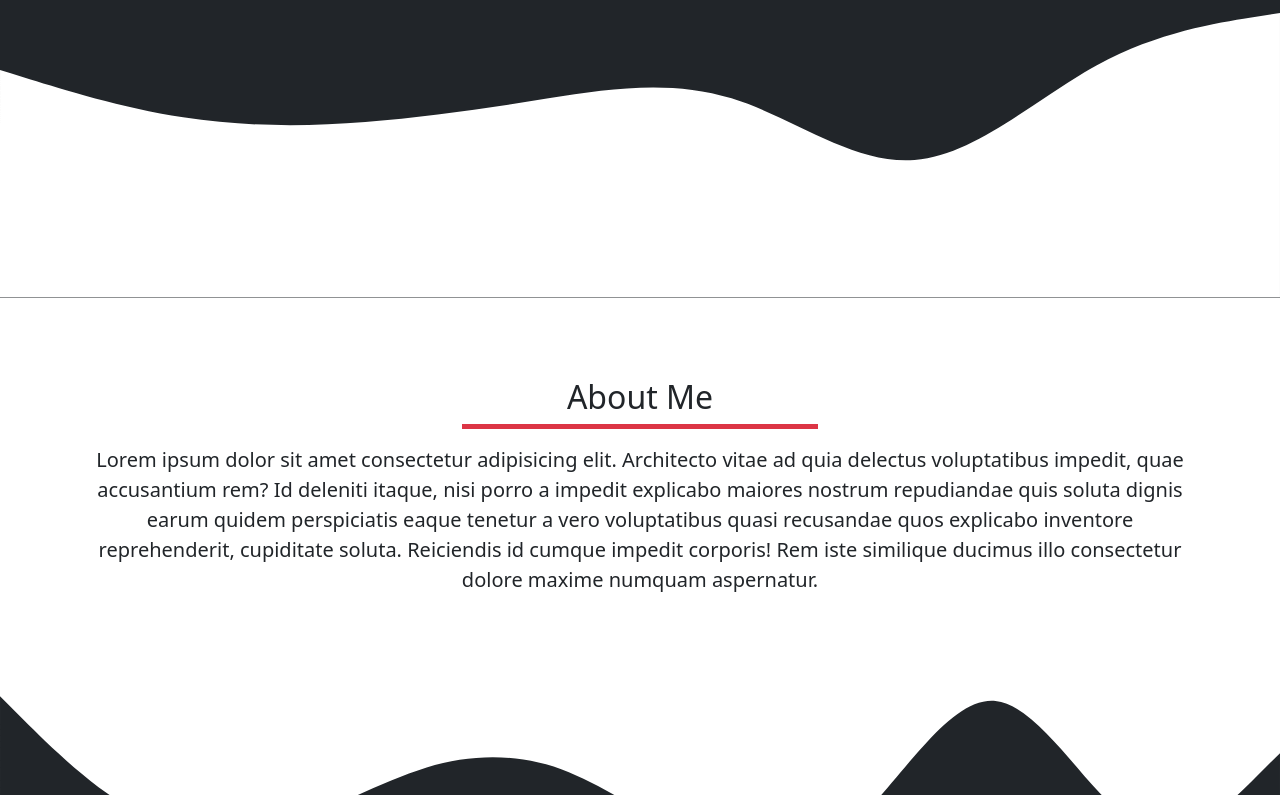
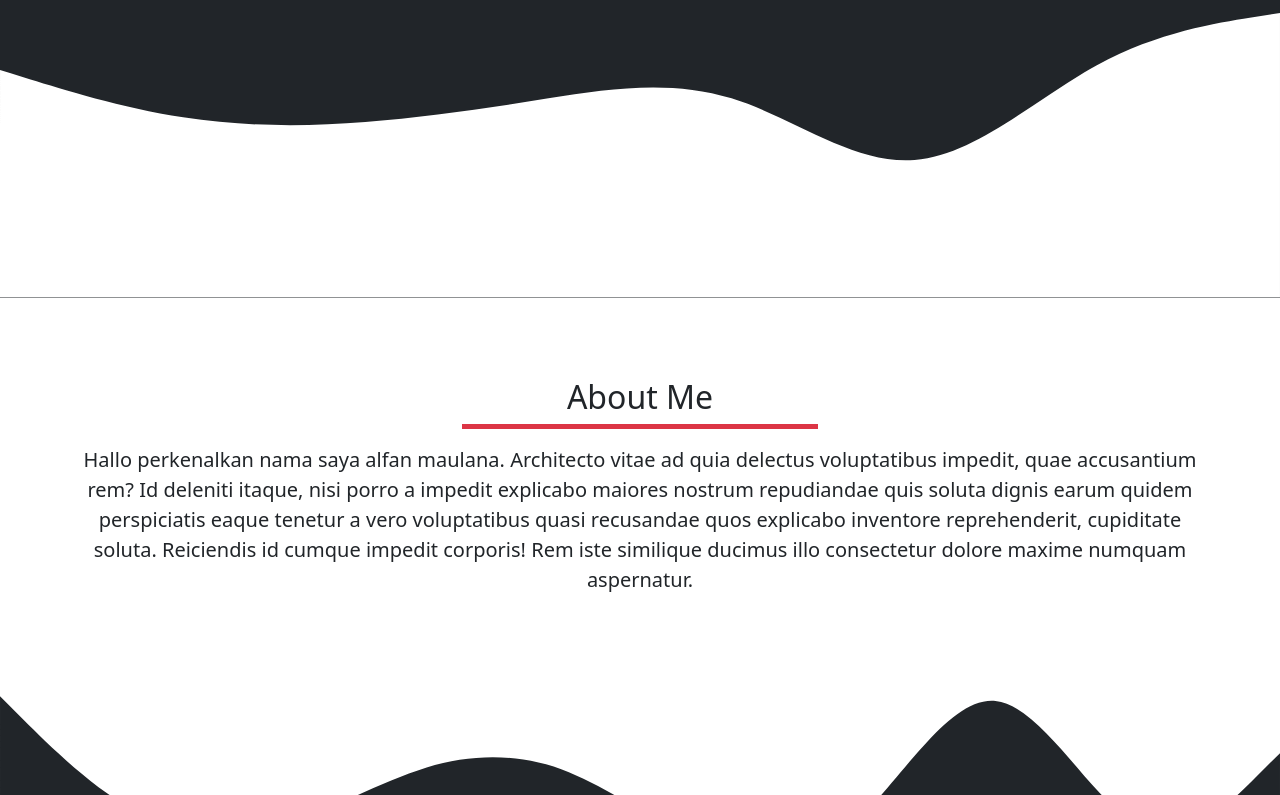
Before and after one commit to alfanmaul/alfanmaul.github.io, a plain HTML site: page index.html in a window 1280 px wide. Shown: the part 436-1231 px from the top of the page. Drawn offline with nearby package versions, Linux system fonts and the light colour scheme.

Commit message:
menambahkan kalimat pada bagian about me

```diff
--- a/index.html
+++ b/index.html
@@ -60,7 +60,7 @@
         <div class="row justify-content-center text-center fs-5">
           <div class="col">
             <p>
-              Lorem ipsum dolor sit amet consectetur adipisicing elit. Architecto vitae ad quia delectus voluptatibus impedit, quae accusantium rem? Id deleniti itaque, nisi porro a impedit explicabo maiores nostrum repudiandae quis soluta
+              Hallo perkenalkan nama saya alfan maulana. Architecto vitae ad quia delectus voluptatibus impedit, quae accusantium rem? Id deleniti itaque, nisi porro a impedit explicabo maiores nostrum repudiandae quis soluta
               dignis earum quidem perspiciatis eaque tenetur a vero voluptatibus quasi recusandae quos explicabo inventore reprehenderit, cupiditate soluta. Reiciendis id cumque impedit corporis! Rem iste similique ducimus illo consectetur
               dolore maxime numquam aspernatur.
             </p>
```
